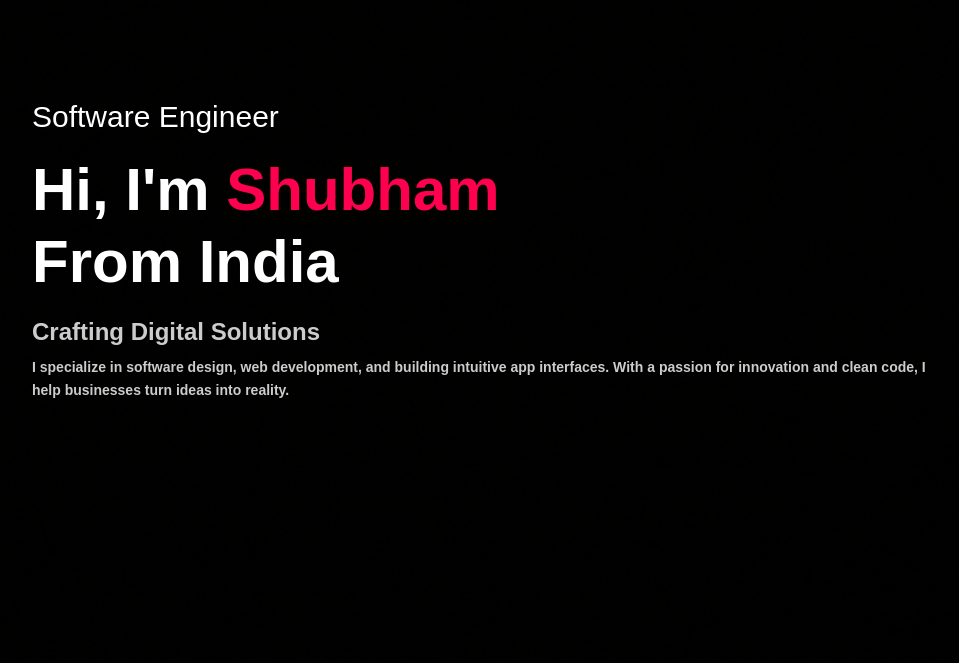
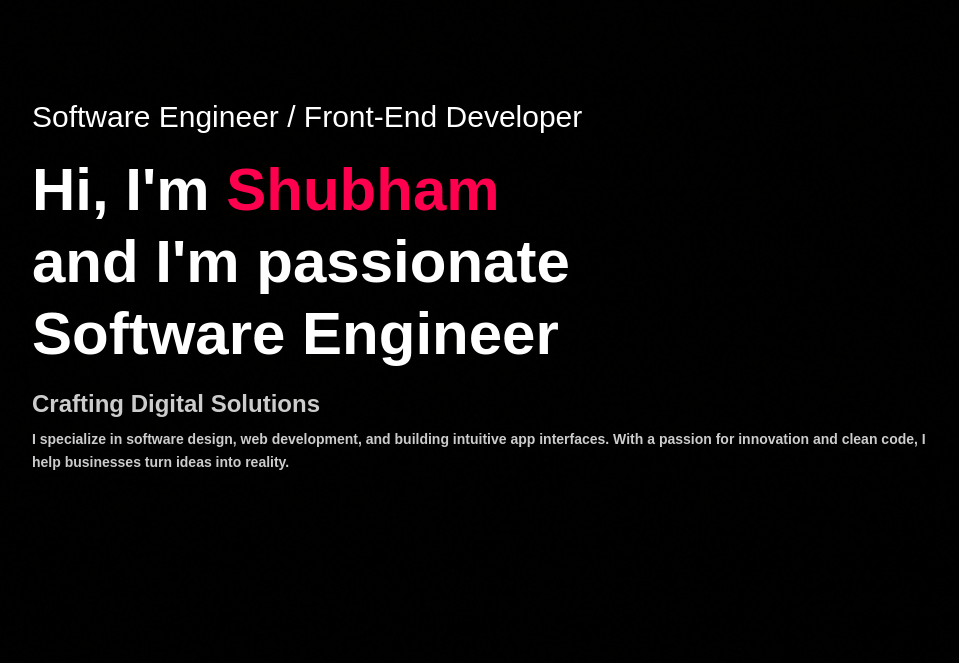
Before and after one commit to shubhamkumar785/Shubham-Portfolio, a plain HTML site: page index.html in a window 1280 px wide. Shown: the part 137-800 px from the top of the page, without its empty margins (160-1119 px from the left). Drawn offline with Linux system fonts and the light colour scheme.

Commit message:
Update index.html

```diff
--- a/index.html
+++ b/index.html
@@ -24,8 +24,8 @@
                 <i class="fas fa-bars" onclick="openmenu()"></i>
             </nav>
             <div class="header-text">
-                <p>Software Engineer</p>
-                <h1>Hi, I'm <span>Shubham</span><br>From India</h1>
+                <p>Software Engineer / Front-End Developer</p>
+                <h1>Hi, I'm <span>Shubham</span><br>and I'm passionate<br> Software Engineer</h1>
                 <h2>Crafting Digital Solutions</h2>
                 <h3>
                     I specialize in software design, web development, and building intuitive app interfaces.
```
